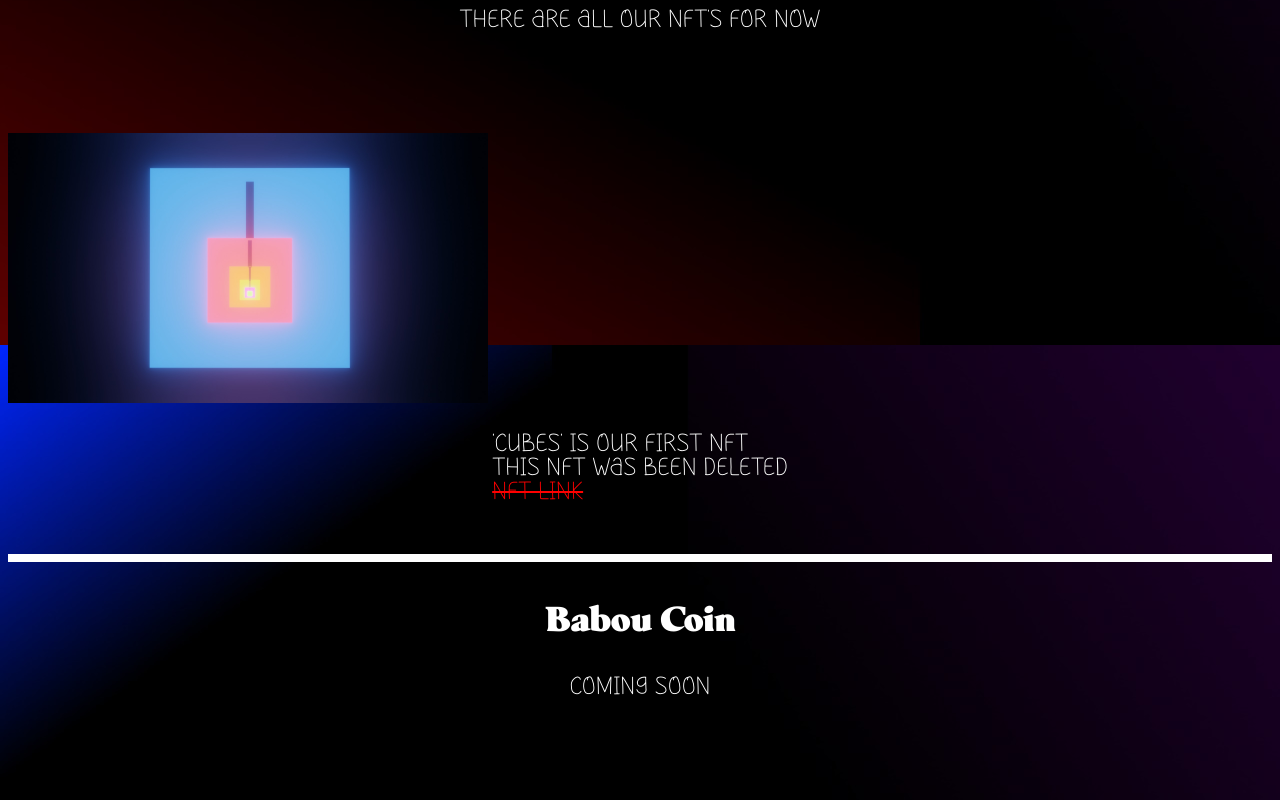
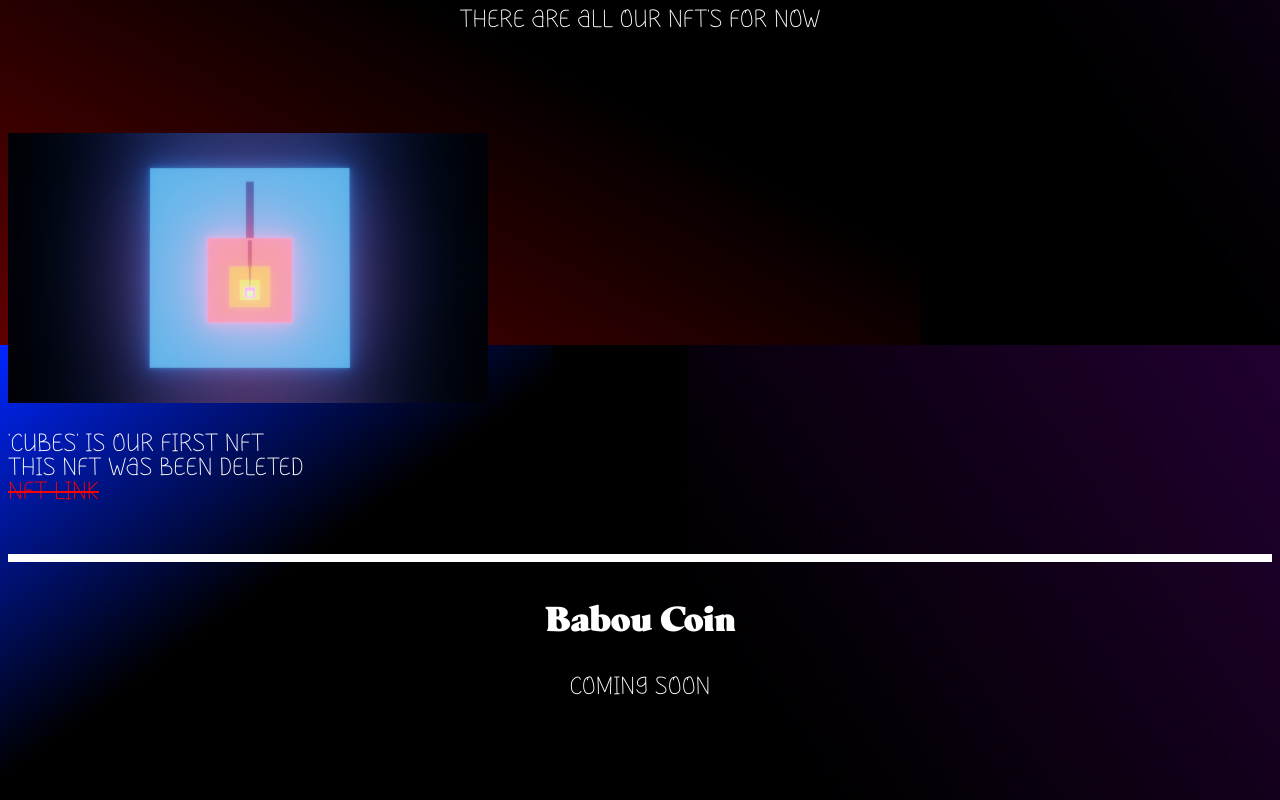
Before and after one commit to BabouEntreprise/BabouEntreprise.github.io, a plain HTML site: page index.html in a window 1280 px wide. Shown: the part 2895-3695 px from the top of the page. Drawn offline with Linux system fonts and the light colour scheme.

Commit message:
Website improved

```diff
--- a/style.css
+++ b/style.css
@@ -144,7 +144,7 @@ h3
 .nftlist
 {
     display: flex;
-    justify-content: space-around;
+    justify-content: left;
 }
 #up
 {
```
Also changed, not shown: 1 other file.
